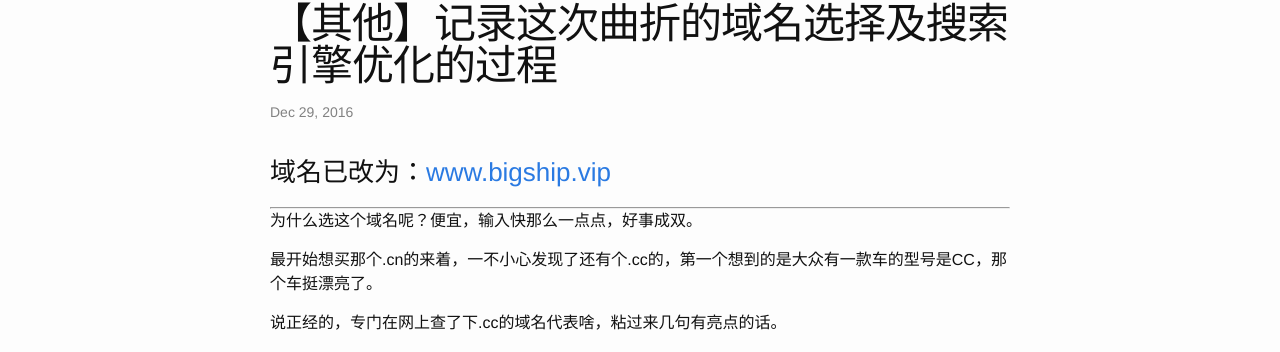
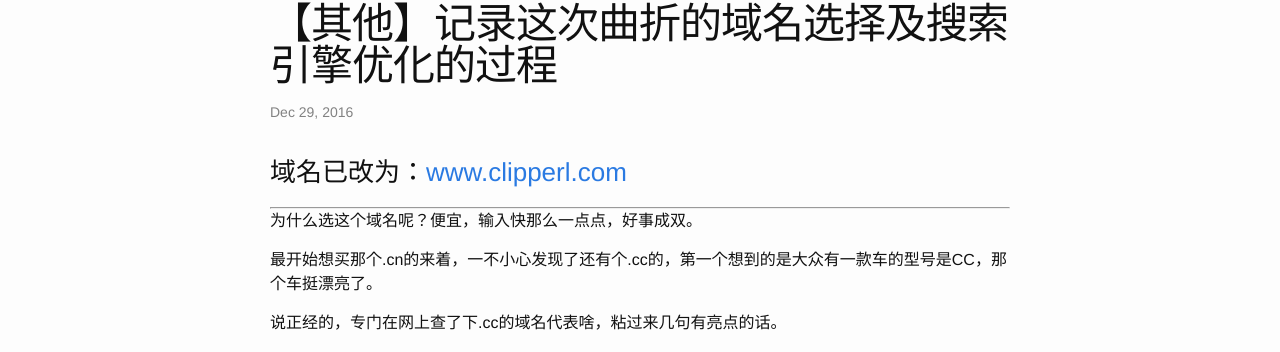
Before and after one commit to clipperL/clipperl.github.io, a Jekyll site: the page built from _posts/2016-12-29-other-seo.md, in a window 1280 px wide and 900 px high. Shown: the part 89-441 px from the top of the window. Built offline with Jekyll 4.4.1, drawn with Linux system fonts in a browser that asks for light colours; comment, search, counter and statistics services are not loaded.

Commit message:
modify a url of a article named seo.

```diff
--- a/_posts/2016-12-29-other-seo.md
+++ b/_posts/2016-12-29-other-seo.md
@@ -6,7 +6,7 @@ categories: other
 ---
 
 
-### 域名已改为：[www.bigship.vip](http://www.bigship.vip/)
+### 域名已改为：[www.clipperl.com](http://www.clipperl.com/)
 
 ---
 
```
